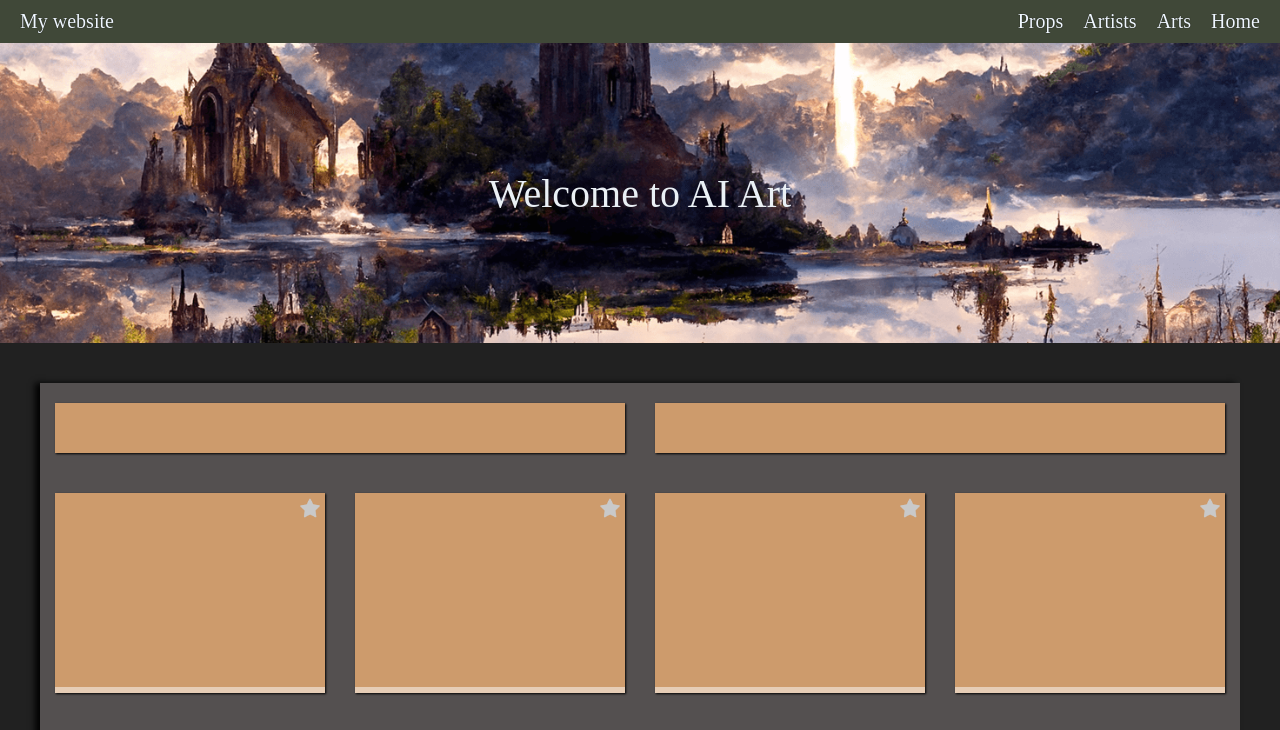
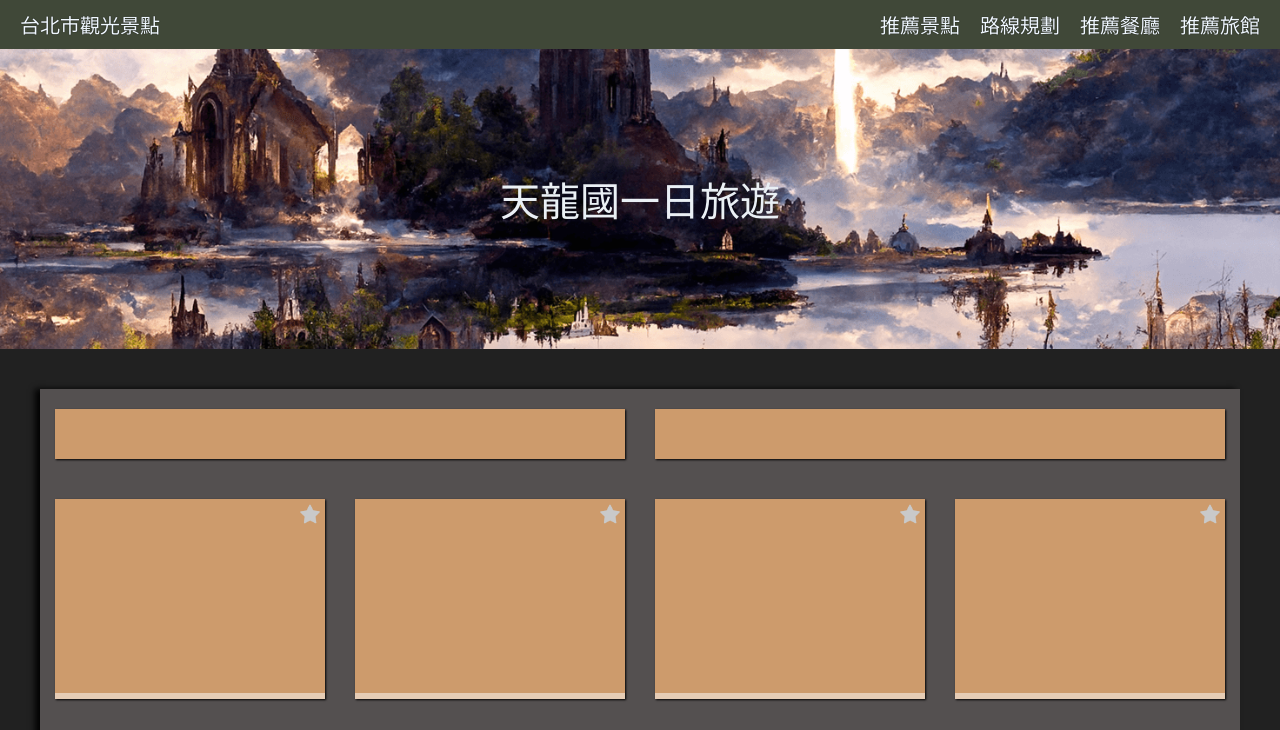
Before and after one commit to tom54699/WeHelp-Bootcamp, a plain HTML site: page week-3/topic-3-update/index.html in a window 1280 px wide. Shown: the top 730 px of the page. Drawn offline with Linux system fonts and the light colour scheme; no server answers.

Commit message:
Second Commit

```diff
--- a/week-3/topic-3-update/index.html
+++ b/week-3/topic-3-update/index.html
@@ -4,7 +4,7 @@
     <meta charset="UTF-8">
     <meta http-equiv="X-UA-Compatible" content="IE=edge">
     <meta name="viewport" content="width=device-width, initial-scale=1.0">
-    <title>Assignment - Week 1</title>
+    <title>Assignment - Week 3</title>
     <link rel="stylesheet" type="text/css" href="week-1.css">
 </head>
 <body>
@@ -16,25 +16,25 @@
         </label>
         -->
         <ul class="navbar1">
-            <li>My website</li>
+            <li>台北市觀光景點</li>
         </ul>
         <ul class="navbar3">
-            <li>Props</li>
-            <li>Artists</li>
-            <li>Arts</li>
-            <li>Home</li>
+            <li>推薦景點</li>
+            <li>路線規劃</li>
+            <li>推薦餐廳</li>
+            <li>推薦旅館</li>
         </ul>
         <ul id="navbar2" class="navbar2">
-            <li id="li">Props</li>
-            <li id="li1">Artists</li>
-            <li id="li2">Arts</li>
-            <li id="li3">Home</li>
+            <li id="li">推薦景點</li>
+            <li id="li1">路線規劃</li>
+            <li id="li2">推薦餐廳</li>
+            <li id="li3">推薦旅館</li>
         </ul>
         <ul id="burger" class="hamburger">
             <img id="burger1" src="hamburger.png"/>
         </ul>
     </nav>
-    <div class="banner"><div>Welcome to AI Art</div></div>
+    <div class="banner"><div>天龍國一日旅遊</div></div>
     <main>
         <div class="container">
             <div class="promotionbox">
```
